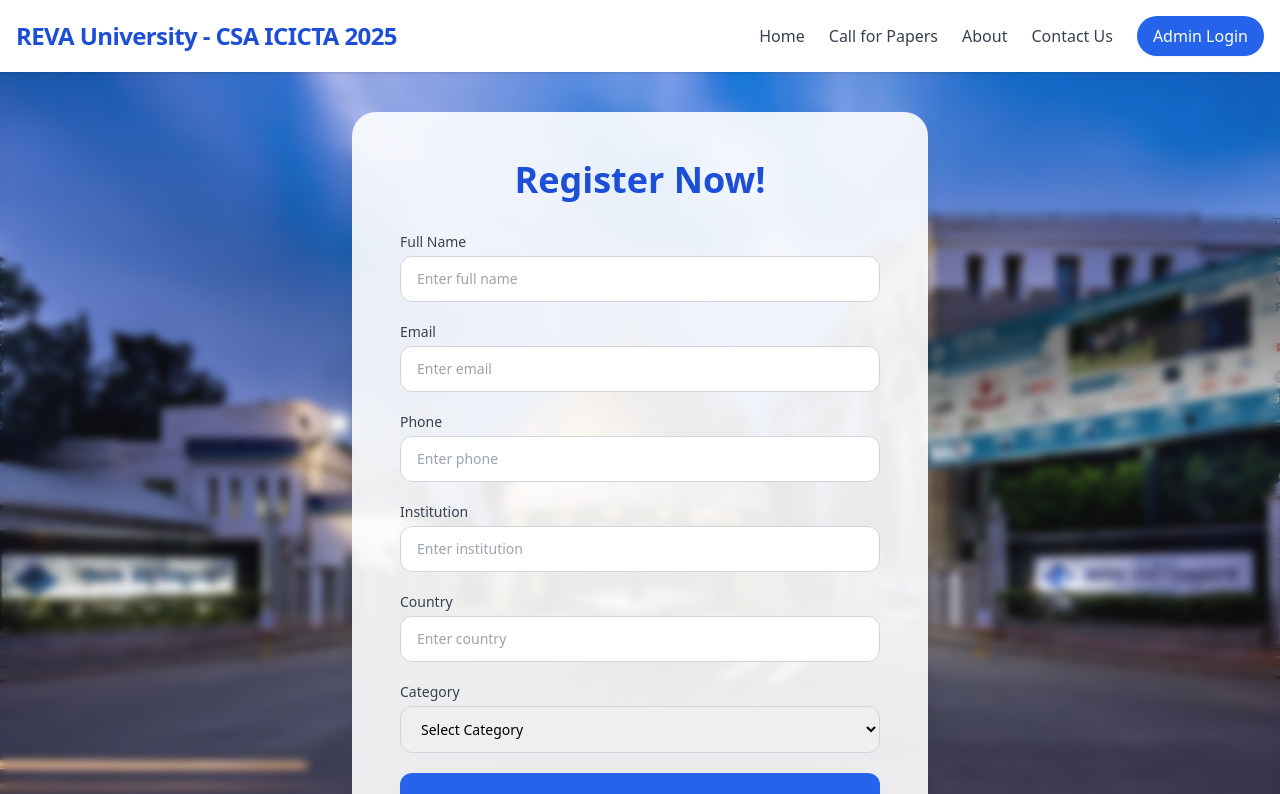
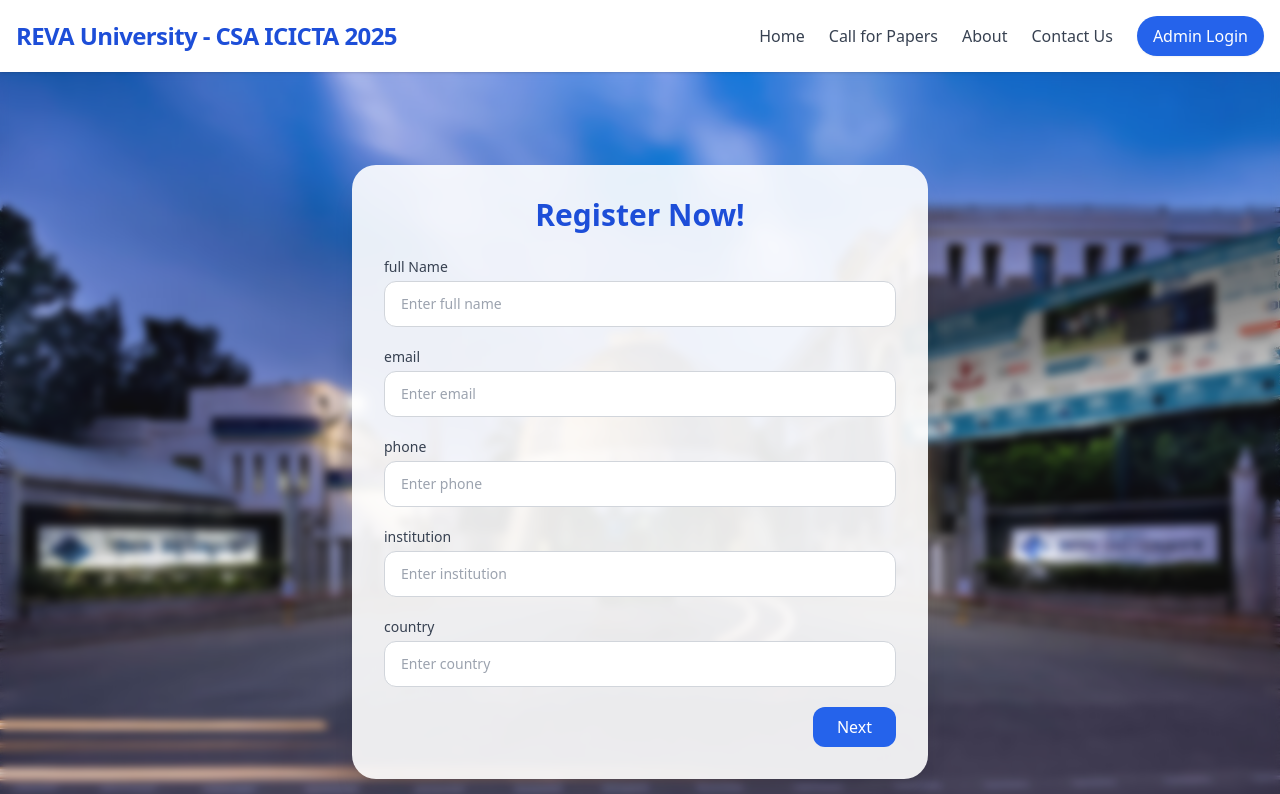
Before and after one commit to SatinderSinghSall/rava-csa-icicta--2025, a React (Vite) app: page /register in a window 1280 px wide. Shown: the top 794 px of the page. Built offline with nearby package versions, Linux system fonts and the light colour scheme.

Commit message:
Made the Registration form more modern and user friendly!

```diff
--- a/src/pages/Register.jsx
+++ b/src/pages/Register.jsx
@@ -1,7 +1,7 @@
 import { useState, useEffect } from "react";
 import axios from "axios";
 import { FaCheckCircle, FaExclamationCircle } from "react-icons/fa";
-import { useNavigate } from "react-router-dom"; // for redirection
+import { useNavigate } from "react-router-dom";
 import backgroundLogo from "../assets/register-bg.jpg";
 
 const Register = () => {
@@ -12,30 +12,57 @@ const Register = () => {
     category: "",
     institution: "",
     country: "",
+    type: "",
+    srnOrCollegeId: "",
+    programmeName: "",
+    paperTitle: "",
+    amountPaid: "",
+    transactionNumber: "",
+    guideName: "",
   });
+
+  const [step, setStep] = useState(1);
   const [status, setStatus] = useState("");
   const [loading, setLoading] = useState(false);
   const [error, setError] = useState("");
-  const [modalVisible, setModalVisible] = useState(false); // New state for modal visibility
-  const navigate = useNavigate(); // Initialize the navigation hook
+  const [modalVisible, setModalVisible] = useState(false);
+  const navigate = useNavigate();
 
   const handleChange = (e) =>
     setForm({ ...form, [e.target.name]: e.target.value });
+
+  const nextStep = () => setStep((prev) => prev + 1);
+  const prevStep = () => setStep((prev) => prev - 1);
 
   const handleSubmit = async (e) => {
     e.preventDefault();
     setLoading(true);
     setError("");
 
-    if (
-      !form.fullName ||
-      !form.email ||
-      !form.phone ||
-      !form.category ||
-      !form.institution ||
-      !form.country
-    ) {
+    const requiredFields = [
+      "fullName",
+      "email",
+      "phone",
+      "category",
+      "institution",
+      "country",
+      "type",
+      "srnOrCollegeId", // Updated field name here
+      "programmeName",
+      "amountPaid",
+      "transactionNumber",
+    ];
+
+    for (const field of requiredFields) {
+      if (!form[field]) {
         setError("All fields are required!");
+        setLoading(false);
+        return;
+      }
+    }
+
+    if (form.type === "Presentation" && (!form.paperTitle || !form.guideName)) {
+      setError("Paper Title and Guide Name are required for presentations.");
       setLoading(false);
       return;
     }
@@ -67,8 +94,15 @@ const Register = () => {
         category: "",
         institution: "",
         country: "",
+        type: "",
+        srn: "",
+        programmeName: "",
+        paperTitle: "",
+        amountPaid: "",
+        transactionNumber: "",
+        guideName: "",
       });
-      setModalVisible(true); // Show the modal after successful registration
+      setModalVisible(true);
     } catch (err) {
       setError(err.response?.data?.message || "Something went wrong.");
       setStatus("error");
@@ -77,88 +111,154 @@ const Register = () => {
     }
   };
 
-  const fields = [
-    { name: "fullName", label: "Full Name", type: "text" },
-    { name: "email", label: "Email", type: "email" },
-    { name: "phone", label: "Phone", type: "tel" },
-    { name: "institution", label: "Institution", type: "text" },
-    { name: "country", label: "Country", type: "text" },
-  ];
-
   useEffect(() => {
     if (modalVisible) {
       setTimeout(() => {
-        navigate("/"); // Redirect after 3-4 seconds
+        navigate("/");
       }, 3000);
     }
   }, [modalVisible, navigate]);
+
+  const renderStepFields = () => {
+    switch (step) {
+      case 1:
+        return (
+          <>
+            {["fullName", "email", "phone", "institution", "country"].map(
+              (name) => (
+                <InputField
+                  key={name}
+                  name={name}
+                  value={form[name]}
+                  label={name.replace(/([A-Z])/g, " $1")}
+                  onChange={handleChange}
+                />
+              )
+            )}
+          </>
+        );
+      case 2:
+        return (
+          <>
+            <Dropdown
+              label="Category"
+              name="category"
+              value={form.category}
+              options={["Student", "Faculty", "Industry", "Foreign"]}
+              onChange={handleChange}
+            />
+            <Dropdown
+              label="Type"
+              name="type"
+              value={form.type}
+              options={["Presentation", "Participant"]}
+              onChange={handleChange}
+            />
+            <Dropdown
+              label="Programme Name"
+              name="programmeName"
+              value={form.programmeName}
+              options={["MCA", "M.SC", "Others"]}
+              onChange={handleChange}
+            />
+            <InputField
+              name="srnOrCollegeId"
+              value={form.srnOrCollegeId}
+              label="SRN / College ID"
+              onChange={handleChange}
+            />
+
+            <Dropdown
+              label="Amount Paid"
+              name="amountPaid"
+              value={form.amountPaid}
+              options={["1300", "300", "250"]}
+              onChange={handleChange}
+            />
+            <InputField
+              name="transactionNumber"
+              value={form.transactionNumber}
+              label="Transaction Number"
+              onChange={handleChange}
+            />
+          </>
+        );
+      case 3:
+        if (form.type !== "Presentation") return null;
+        return (
+          <>
+            <InputField
+              name="paperTitle"
+              value={form.paperTitle}
+              label="Paper Title"
+              onChange={handleChange}
+            />
+            <InputField
+              name="guideName"
+              value={form.guideName}
+              label="Guide Name"
+              onChange={handleChange}
+            />
+          </>
+        );
+      default:
+        return null;
+    }
+  };
 
   return (
     <main
       className="relative min-h-screen flex items-center justify-center px-4 py-10 sm:px-6 lg:px-8 bg-cover bg-center"
       style={{ backgroundImage: `url(${backgroundLogo})` }}
     >
-      <div className="absolute inset-0 bg-white/5 backdrop-blur-sm z-0"></div>
-
-      <div className="relative z-10 w-full max-w-md sm:max-w-lg md:max-w-xl bg-white/90 rounded-3xl shadow-xl p-6 sm:p-10 md:p-12 space-y-8">
-        <h1 className="text-3xl sm:text-4xl font-extrabold text-center text-blue-700">
+      <div className="absolute inset-0 bg-white/5 backdrop-blur-sm z-0" />
+      <div className="relative z-10 w-full max-w-xl bg-white/90 rounded-3xl shadow-xl p-8 space-y-6">
+        <h1 className="text-3xl font-bold text-center text-blue-700">
           Register Now!
         </h1>
+        <form onSubmit={handleSubmit} className="space-y-5">
+          {renderStepFields()}
 
-        <form onSubmit={handleSubmit} className="space-y-5">
-          {fields.map(({ name, label, type }) => (
-            <div key={name} className="flex flex-col gap-1">
-              <label
-                htmlFor={name}
-                className="text-sm font-medium text-gray-700"
+          {error && (
+            <div className="text-red-600 text-sm flex items-center">
+              <FaExclamationCircle className="mr-2" />
+              {error}
+            </div>
+          )}
+
+          <div className="flex justify-between items-center">
+            {step > 1 && (
+              <button
+                type="button"
+                onClick={prevStep}
+                className="px-4 py-2 rounded-xl bg-gray-200 hover:bg-gray-300"
               >
-                {label}
-              </label>
-              <input
-                id={name}
-                type={type}
-                name={name}
-                value={form[name]}
-                onChange={handleChange}
-                placeholder={`Enter ${label.toLowerCase()}`}
-                className="w-full rounded-xl border border-gray-300 px-4 py-2 sm:py-3 text-sm focus:outline-none focus:ring-2 focus:ring-blue-500 hover:shadow-sm transition"
-              />
-            </div>
-          ))}
+                Back
+              </button>
+            )}
 
-          <div className="flex flex-col gap-1">
-            <label
-              htmlFor="category"
-              className="text-sm font-medium text-gray-700"
+            {step < 3 || (step === 3 && form.type === "Presentation") ? (
+              <button
+                type="button"
+                onClick={nextStep}
+                className="ml-auto px-6 py-2 bg-blue-600 text-white rounded-xl hover:bg-blue-700"
               >
-              Category
-            </label>
-            <select
-              name="category"
-              id="category"
-              value={form.category}
-              onChange={handleChange}
-              className="w-full rounded-xl border border-gray-300 px-4 py-2 sm:py-3 text-sm focus:outline-none focus:ring-2 focus:ring-blue-500 hover:shadow-sm transition"
-            >
-              <option value="">Select Category</option>
-              <option>Student</option>
-              <option>Faculty</option>
-              <option>Industry</option>
-              <option>Foreign</option>
-            </select>
-          </div>
-
+                Next
+              </button>
+            ) : (
               <button
                 type="submit"
                 disabled={loading}
-            className={`w-full py-3 sm:py-4 rounded-xl text-white font-semibold text-base sm:text-lg transition-all duration-300 ${
+                className={`ml-auto px-6 py-2 rounded-xl text-white ${
                   loading
                     ? "bg-blue-400 cursor-not-allowed"
-                : "bg-blue-600 hover:bg-blue-700 hover:scale-[1.02]"
+                    : "bg-blue-600 hover:bg-blue-700"
                 }`}
               >
                 {loading ? "Submitting..." : "Register"}
               </button>
+            )}
+          </div>
 
           {status === "success" && (
             <div className="flex items-center justify-center gap-2 text-green-600 text-sm mt-2">
@@ -166,24 +266,9 @@ const Register = () => {
               Registration successful!
             </div>
           )}
-
-          {status === "error" && (
-            <div className="flex items-center justify-center gap-2 text-red-600 text-sm mt-2">
-              <FaExclamationCircle className="text-lg" />
-              Something went wrong. Try again.
-            </div>
-          )}
-
-          {error && (
-            <div className="text-red-600 text-sm mt-2 flex items-center">
-              <FaExclamationCircle className="mr-2" />
-              {error}
-            </div>
-          )}
         </form>
       </div>
 
-      {/* Modal for successful registration */}
       {modalVisible && (
         <div className="fixed inset-0 flex items-center justify-center bg-black/50 z-20">
           <div className="bg-white p-6 rounded-lg shadow-lg w-80 sm:w-96 text-center">
@@ -203,4 +288,42 @@ const Register = () => {
   );
 };
 
+const InputField = ({ name, value, label, onChange }) => (
+  <div className="flex flex-col gap-1">
+    <label htmlFor={name} className="text-sm font-medium text-gray-700">
+      {label}
+    </label>
+    <input
+      id={name}
+      name={name}
+      value={value}
+      onChange={onChange}
+      placeholder={`Enter ${label.toLowerCase()}`}
+      className="w-full rounded-xl border border-gray-300 px-4 py-2 sm:py-3 text-sm focus:outline-none focus:ring-2 focus:ring-blue-500 hover:shadow-sm transition"
+    />
+  </div>
+);
+
+const Dropdown = ({ label, name, value, options, onChange }) => (
+  <div className="flex flex-col gap-1">
+    <label htmlFor={name} className="text-sm font-medium text-gray-700">
+      {label}
+    </label>
+    <select
+      name={name}
+      id={name}
+      value={value}
+      onChange={onChange}
+      className="w-full rounded-xl border border-gray-300 px-4 py-2 sm:py-3 text-sm focus:outline-none focus:ring-2 focus:ring-blue-500 hover:shadow-sm transition"
+    >
+      <option value="">Select {label}</option>
+      {options.map((opt) => (
+        <option key={opt} value={opt}>
+          {opt}
+        </option>
+      ))}
+    </select>
+  </div>
+);
+
 export default Register;
```
Lines whose indentation alone changed are shown as unchanged.
